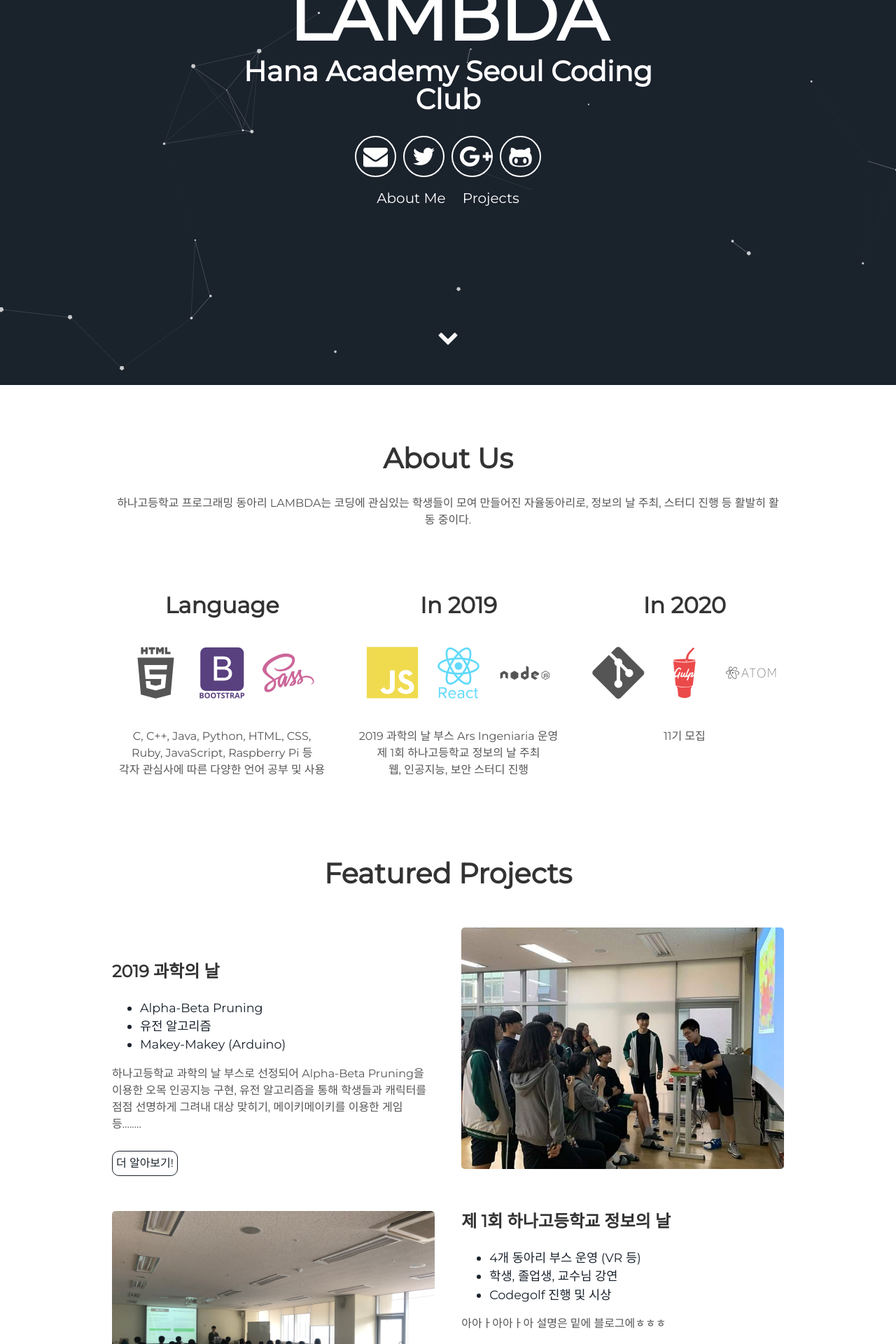
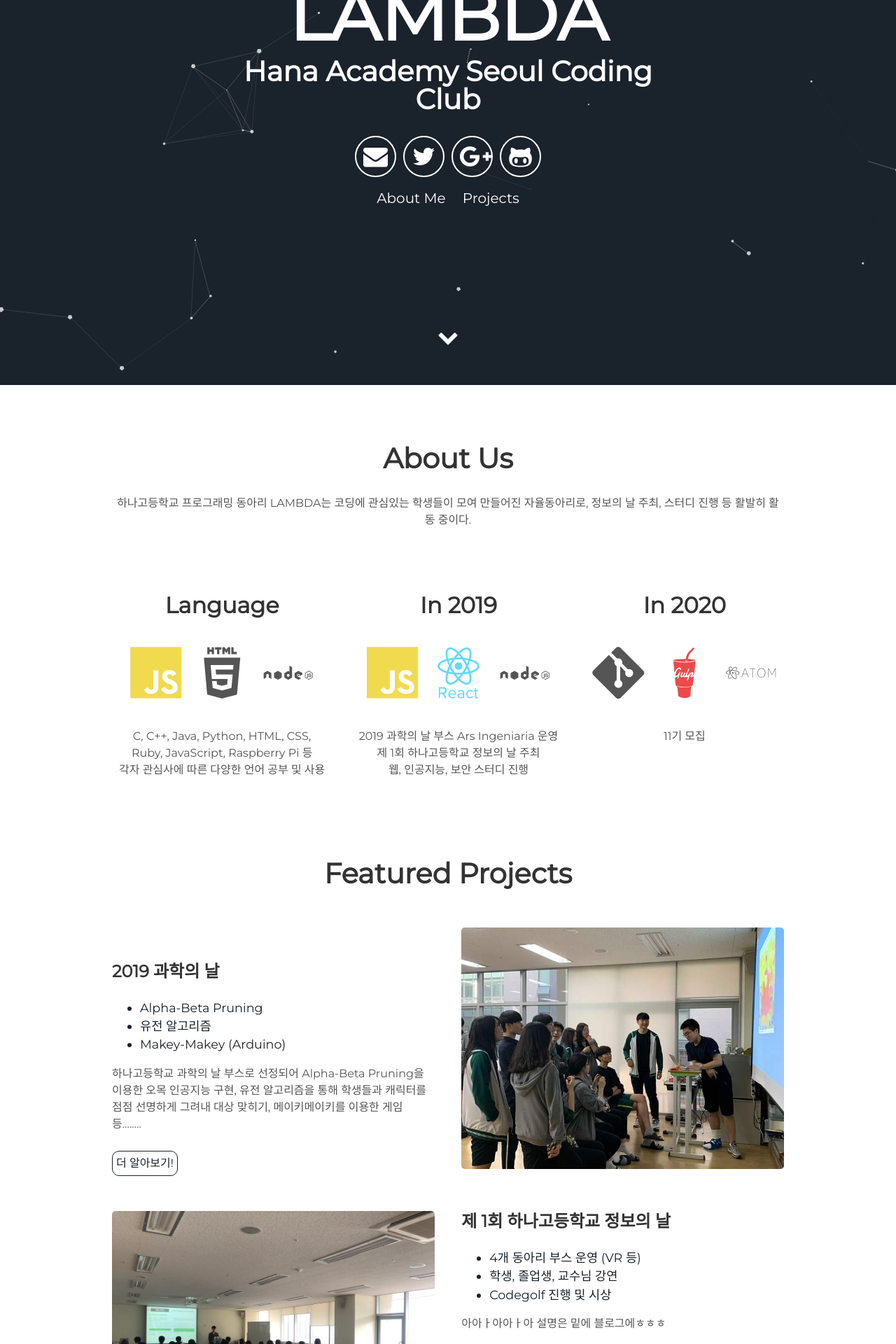
Before and after one commit to haslambda/haslambda.github.io, a Jekyll site: the page built from index.html, in a window 1280 px wide. Shown: the part 350-2270 px from the top of the page at 70% size. Built offline with Jekyll 4.4.1, drawn with Linux system fonts in a browser that asks for light colours.

Commit message:
Update about.html

```diff
--- a/_includes/about.html
+++ b/_includes/about.html
@@ -5,9 +5,9 @@
   <div class="user">
     <div class="tech">
       <h2>Language</h2>
+      <i class="devicon-javascript-plain colored"></i>
       <i class="devicon-html5-plain-wordmark"></i>
-      <i class="devicon-bootstrap-plain-wordmark colored"></i>
-      <i class="devicon-sass-original colored"></i>
+      <i class="devicon-nodejs-plain-wordmark"></i>
       <p>C, C++, Java, Python, HTML, CSS, <br>Ruby, JavaScript, Raspberry Pi 등 <br>각자 관심사에 따른 다양한 언어 공부 및 사용</p>
     </div>
     <div class="tech">
```
